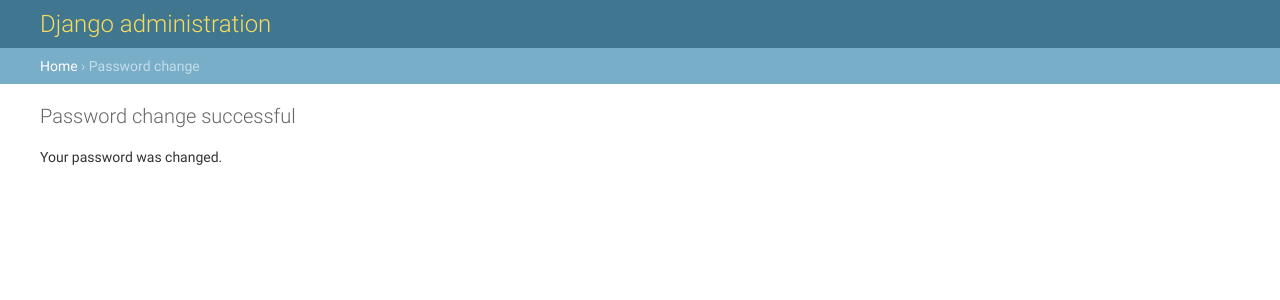
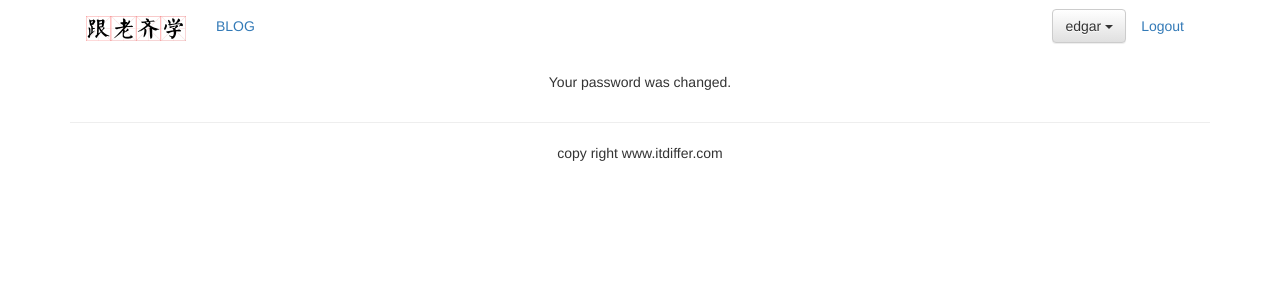
Before and after one commit to myMellivora/qiwsir_django, a Django app: page /account/password-change-done/ in a window 1280 px wide. Shown: the top 300 px of the page. Run offline with Django 3.2, Linux system fonts and the light colour scheme; a user stored in the database is signed in; some libraries are stand-ins or nearby versions.

Commit message:
2.5.1 end 修改密码

```diff
--- a/templates/registration/password_change_done.html
+++ b/templates/registration/password_change_done.html
@@ -1,15 +1,8 @@
-{% extends "admin/base_site.html" %}
-{% load i18n %}
-{% block userlinks %}{% url 'django-admindocs-docroot' as docsroot %}{% if docsroot %}<a href="{{ docsroot }}">{% trans 'Documentation' %}</a> / {% endif %}{% trans 'Change password' %} / <a href="{% url 'admin:logout' %}">{% trans 'Log out' %}</a>{% endblock %}
-{% block breadcrumbs %}
-<div class="breadcrumbs">
-<a href="{% url 'admin:index' %}">{% trans 'Home' %}</a>
-&rsaquo; {% trans 'Password change' %}
-</div>
+{% extends 'base.html' %}
+{% block title %}password change done{% endblock %}
+{% block content %}
+    <div class="row text-center vertical-middle-sm">
+    <p> Your password was changed.</p>
+    </div>
+
 {% endblock %}
-
-{% block title %}{{ title }}{% endblock %}
-{% block content_title %}<h1>{{ title }}</h1>{% endblock %}
-{% block content %}
-<p>{% trans 'Your password was changed.' %}</p>
-{% endblock %}
--- a/templates/registration/password_change_form.html
+++ b/templates/registration/password_change_form.html
@@ -31,7 +31,7 @@
         </div>
 
         <div class="form-group">
-            <label class="col-md-5 control-label text-right">
+        <label class="col-md-5 control-label text-right">
                 {{ form.new_password2.label_tag }}
             </label>
             <div class="col-md-6 text-left">
```
Also changed, not shown: db.sqlite3, mysite/urls.py (line endings or trailing spaces).
